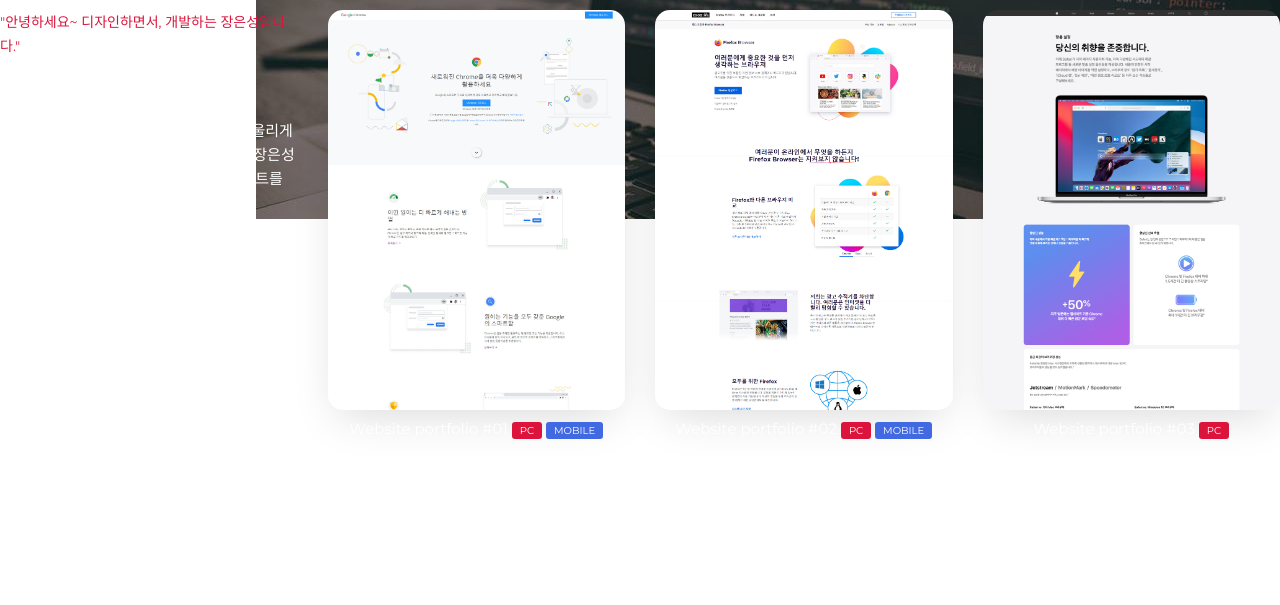
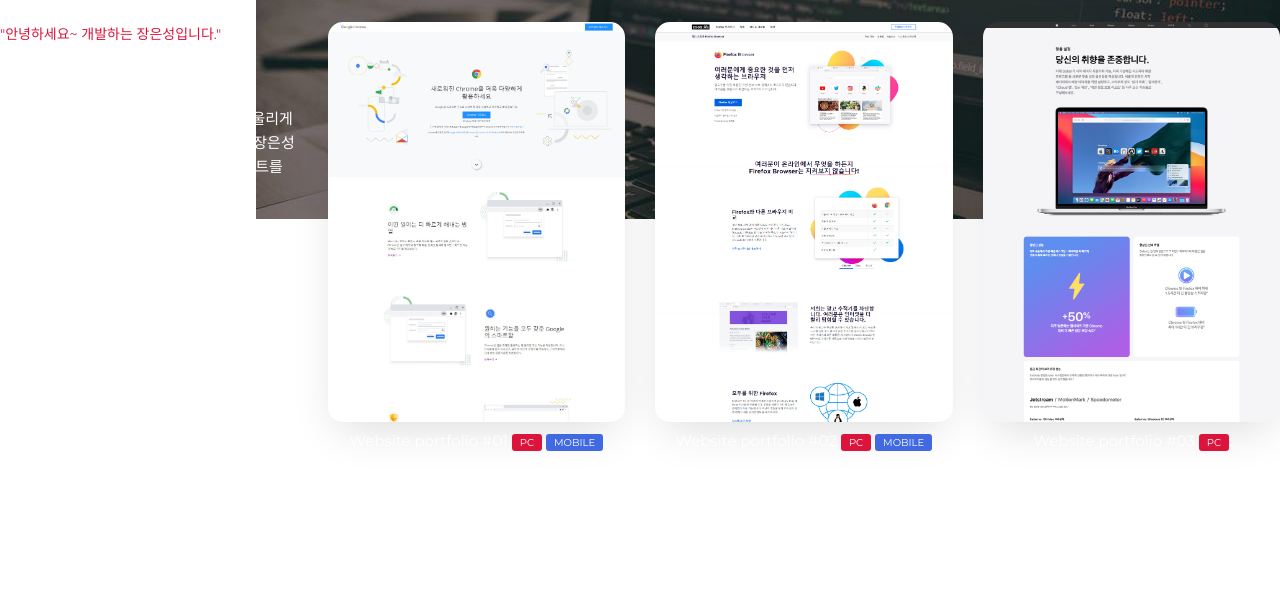
Before and after one commit to hellosong55/instagram, a plain HTML site: page 01/index.html in a window 1280 px wide. Shown: the part 195-800 px from the top of the page. Drawn offline with nearby package versions, Linux system fonts and the light colour scheme; files that its build step writes are made by us from their sources.

Commit message:
Update index.html

```diff
--- a/01/index.html
+++ b/01/index.html
@@ -18,7 +18,7 @@
     </div>
     <div class="items">
       <aside class="item">
-        <b>"안녕하세요~ 디자인하면서, 개발하는 장은성입니다."</b>
+        <b>"안녕하세요~ 개발하는 장은성입니다."</b>
         <h2>Website Publishing</h2>
         <p class="font-noto">
           사용자의 편리성과 디자인을 생각하며 어울리게 UX/UI 구조설계를 최적화 하는게 목표인
```
